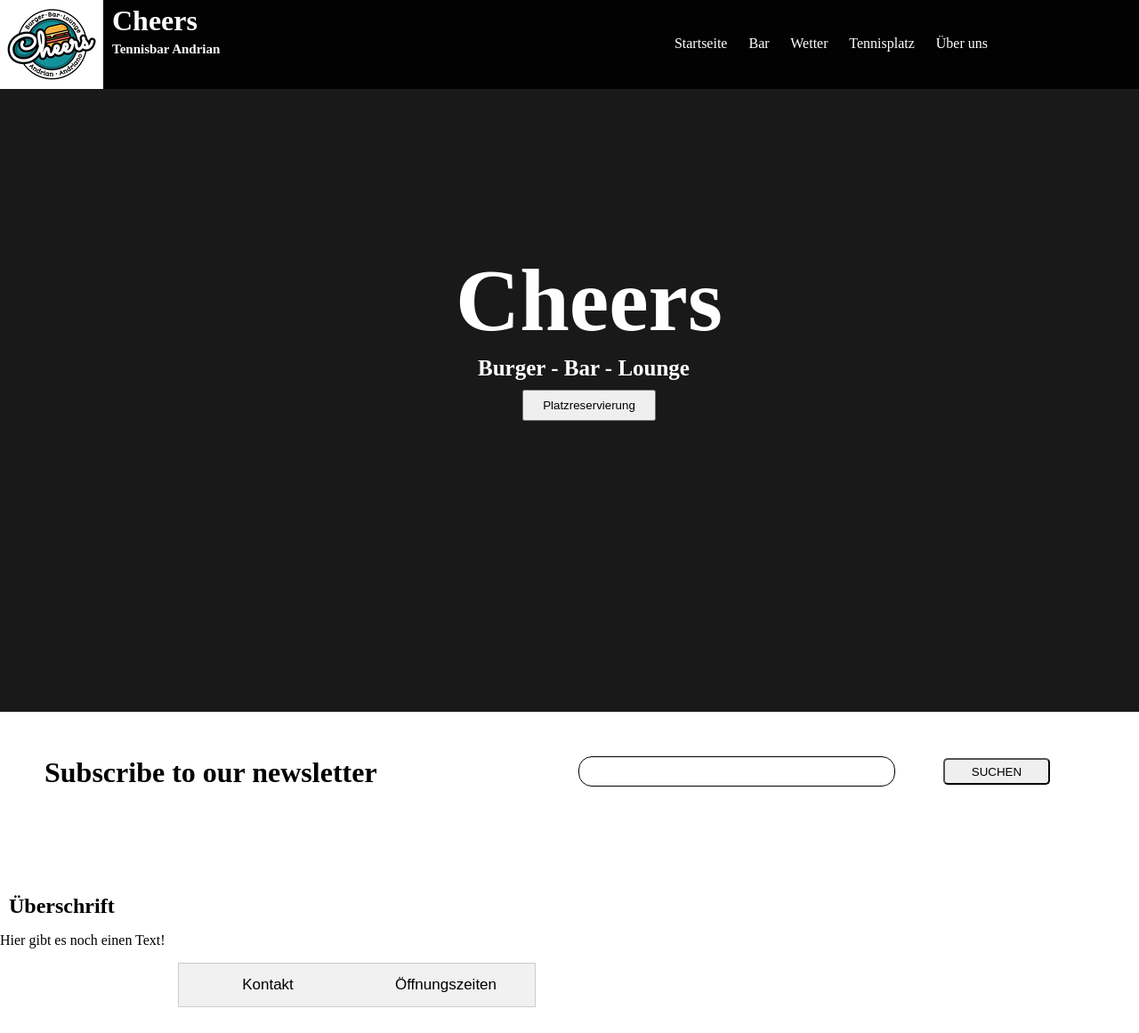
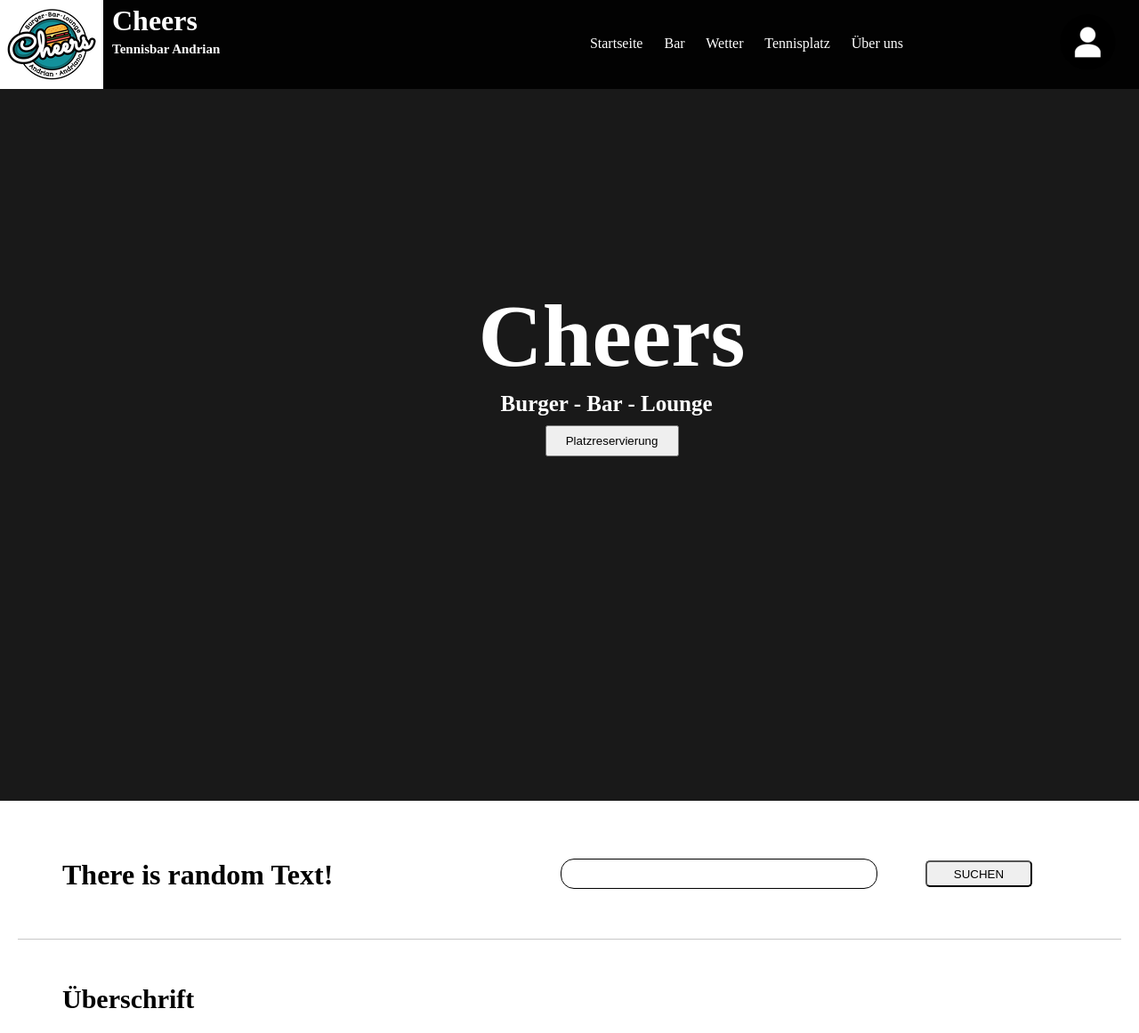
Before and after one commit to MatRob0300/projektTennisbar, a PHP site: page / in a window 1280 px wide. Shown: the top 1161 px of the page at 89% size. Run offline with PHP 8.4, Linux system fonts and the light colour scheme; some libraries are stand-ins or nearby versions.

Commit message:
profil-icon in der oberersten Leiste hinzugefügt + startseite gestyled

```diff
--- a/frontend/styles/main-styles.css
+++ b/frontend/styles/main-styles.css
@@ -38,3 +38,7 @@ nav a{
   color: white;
   margin: 0px 20px 0px 0px;
 }
+.reglog {
+  margin: 10px 20px 0px 0px;
+  float: right;
+}
--- a/frontend/styles/startseite-styles.css
+++ b/frontend/styles/startseite-styles.css
@@ -6,12 +6,12 @@ header {
   margin: 0px 0px 0px 0px;
   background-color: rgb(25, 25, 25);
   width: 100%;
-  height: 800px;
+  height: 900px;
 }
 header .headertext {
   position: absolute;
-  top: 35%;
-  left: 40%;
+  top: 40%;
+  left: 42%;
 }
 .headertext h1 {
   margin: 0px 0px 0px 0px;
@@ -30,13 +30,9 @@ header .headertext {
 }
 /* abschnitt1 */
 .a1 {
-  height: 200px;
-}
-.a2 {
-  height: 600px;
-}
-.a3 {
-  height: 300px;
+  margin: 15px 20px 15px 20px;
+  height: 140px;
+  border-bottom: 1.5px solid rgb(200, 200, 200);
 }
 .a1 h1{
   float: left;
@@ -45,6 +41,7 @@ header .headertext {
 .suchleiste {
   float: right;
   margin: 50px 100px 0px 0px;
+  border-radius: 15px;
 }
 .suchleiste input {
   width: 350px;
@@ -59,20 +56,35 @@ header .headertext {
   border-radius: 5px;
 }
 /* abschnitt2 */
-
+.a2 {
+  margin: 15px 20px 15px 20px;
+  height: 600px;
+  border-bottom: 1.5px solid rgba(200, 200, 200);
+}
+#beschA2 {
+  margin: 50px 20px 15px 50px;
+}
+#beschA2 h2 {
+  margin: 50px 0px 20px 0px;
+  font-size: 30px;
+}
+#beschA2 p {
+  margin: 0px 150px 20px 0px;
+  font-size: 20px;
+}
 .info {
-  width: 400px;
-  margin: 0px 0px 0px 200px;
+  width: 600px;
+  margin: 100px 0px 0px 200px;
   height: 300px;
 }
 .tab {
-  width: 400px;
+  width: 600px;
   overflow: hidden;
   border: 1px solid #ccc;
   background-color: #f1f1f1;
 }
 .tab button {
-  width: 200px;
+  width: 300px;
   background-color: inherit;
   float: left;
   border: none;
@@ -80,7 +92,7 @@ header .headertext {
   cursor: pointer;
   padding: 14px 16px;
   transition: 0.3s;
-  font-size: 17px;
+  font-size: 18px;
 }
 .tab button:hover {
   background-color: #ddd;
--- a/frontend/views/startseite.tpl.php
+++ b/frontend/views/startseite.tpl.php
@@ -19,19 +19,25 @@
 
   <div class="obersteLeiste">
     <div class="logo">
-      <img src="images/cheersLogo.png" alt="Cheers-Logo">
+      <a href="?aktion=startseite"><img src="images/cheersLogo.png" alt="cheers-logo" title="Startseite"></a>
     </div>
     <div class="titelUntertitel">
       <h1>Cheers</h1>
       <h2>Tennisbar Andrian</h2>
     </div>
+    <div class="reglog">
+      <a href="#"><img src="images/profilIcon.png" alt="profil-icon" title="Anmelden"></a>
+    </div>
     <nav>
-      <a href="#">Startseite</a>
+      <a href="?aktion=startseite">Startseite</a>
       <a href="#">Bar</a>
       <a href="?aktion=wetterbericht">Wetter</a>
       <a href="?aktion=platzreservierung">Tennisplatz</a>
       <a href="#">Über uns</a>
     </nav>
+
+
+
   </div>
   <header>
     <div class="headertext">
@@ -43,27 +49,32 @@
 
 <main>
   <div class="a1">
-    <h1>Subscribe to our newsletter</h1>
+    <h1>There is random Text!</h1>
     <div class="suchleiste">
       <input type="searchbox" />
       <button type="button">SUCHEN</button>
     </div>
   </div>
   <div class="a2">
-    <h2>Überschrift</h2>
-    <p>Hier gibt es noch einen Text!</p>
+    <div id="beschA2">
+      <h2>Überschrift</h2>
+      <p>One advanced diverted domestic sex repeated bringing you old.
+        Possible procured her trifling laughter thoughts property she met way.
+        Companions shy had solicitude favourable own. Which could saw guest man now heard but.
+        Lasted my coming uneasy marked so should. Gravity letters it amongst herself dearest an windows by.</p>
+    </div>
       <div class="info">
         <div class="tab">
-          <button class="tablinks" onclick="openInfo(event, 'Kontakt')">Kontakt</button>
-          <button class="tablinks" onclick="openInfo(event, 'Öffnungszeiten')">Öffnungszeiten</button>
+          <button class="tablinks" onclick="openInfo(event, 'oeffnungszeiten')" id="defaultOpen">Öffnungszeiten</button>
+          <button class="tablinks" onclick="openInfo(event, 'kontakt')">Kontakt</button>
         </div>
-        <div id="Kontakt" class="tabcontent">
+        <div id="kontakt" class="tabcontent">
           <ul>
           <li>Schwimmbadstraße 1, 39010 Andrian, Südtirol</li>
           <li>Tel. +39 123456789</li>
           </ul>
         </div>
-        <div id="Öffnungszeiten" class="tabcontent">
+        <div id="oeffnungszeiten" class="tabcontent">
           <ul>
             <li>Montag: 10:00 - 18:00Uhr</li>
             <li>Dienstag: 10:00 - 18:00Uhr</li>
@@ -72,16 +83,13 @@
           </ul>
         </div>
       </div>
-      <div class="map" id="mapid"></div>
+      <!--<div class="map" id="mapid"></div>-->
 
   </div>
   <div class="a3">
-    <!--<div class="flex-container">
-      <div>1</div>
-      <div>2</div>
-      <div>3</div>
-    </div>-->
+
   </div>
+
 </main>
 
 <footer></footer>
@@ -99,6 +107,7 @@
 
 </script>
 <script>
+document.getElementById("defaultOpen").click();
   function openInfo(evt, infoName) {
     var i, tabcontent, tablinks;
     tabcontent = document.getElementsByClassName("tabcontent");
```
Also changed, not shown: other parts of frontend/styles/startseite-styles.css (+23 -13 lines), frontend/styles/platzreservierung-styles.css (+13 -1 lines), frontend/views/platzreservierung.tpl.php (+13 -3 lines), frontend/images/fotoBar.jpg (deleted), frontend/images/profilIcon.png (added).
